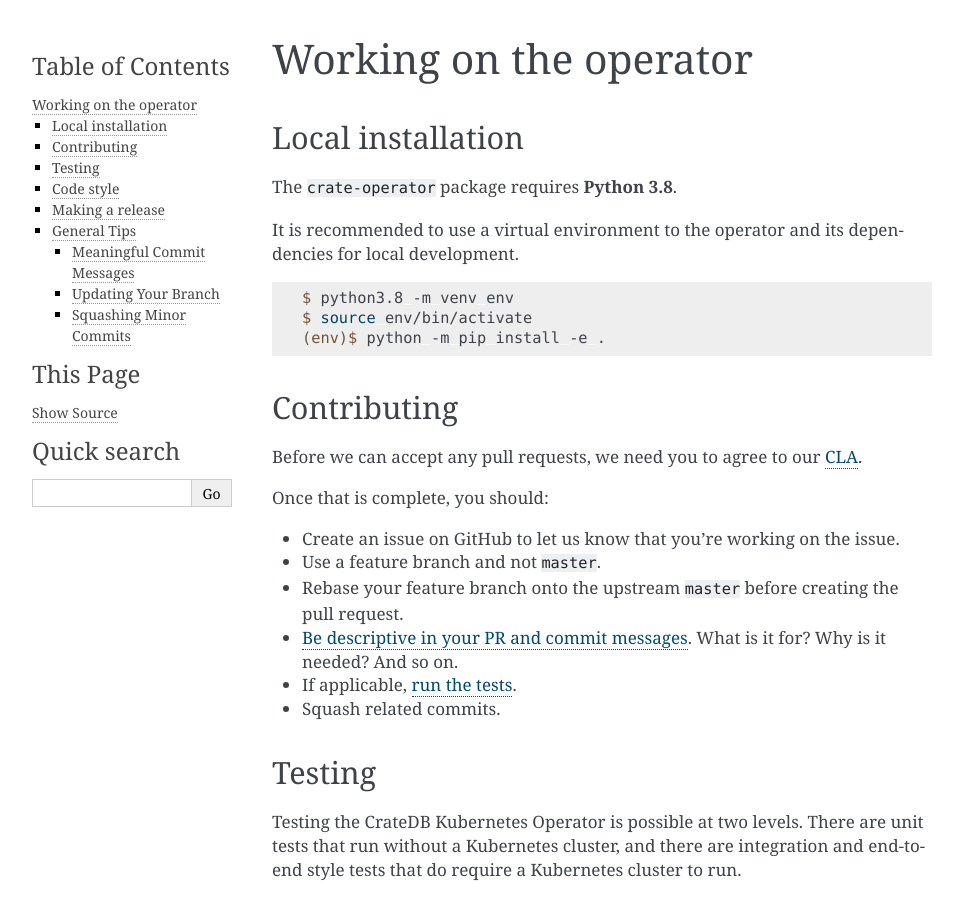
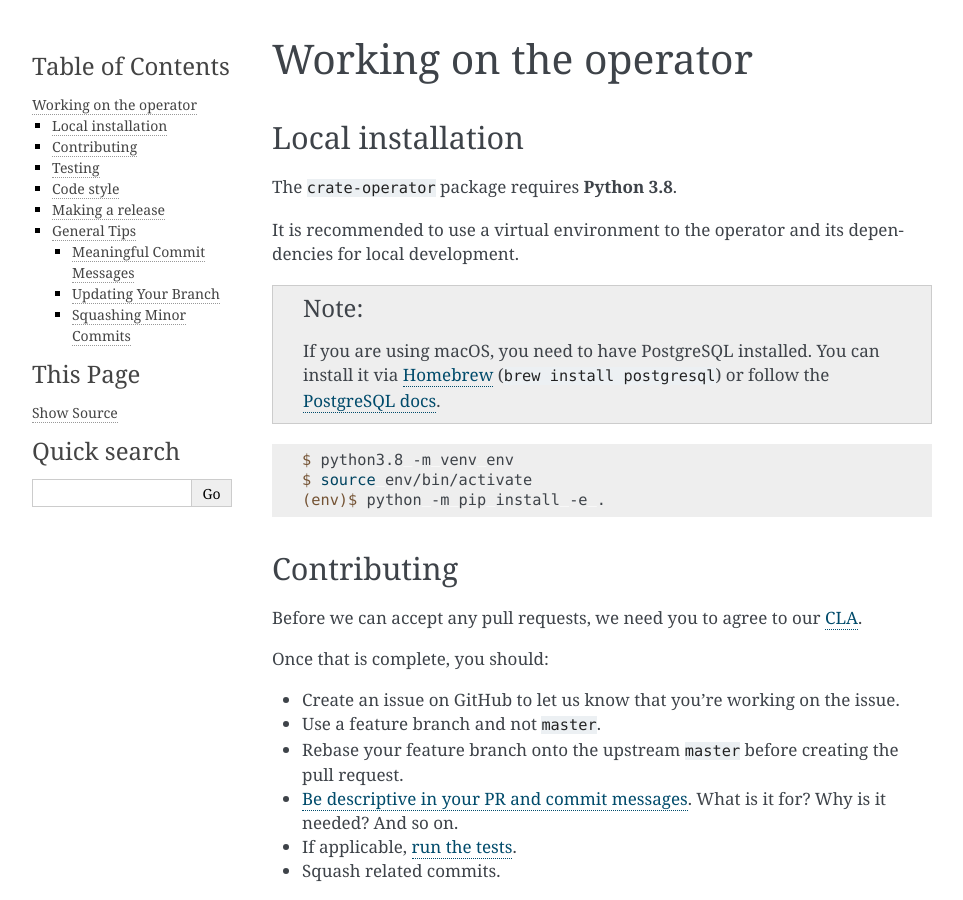
Before and after one commit to crate/crate-operator, a Sphinx documentation site: the page built from docs/source/development.rst, in a window 1280 px wide and 900 px high. Shown: the whole window, without its empty margins (148-1111 px from the left). Built offline with Sphinx 7.4.7, drawn with Linux system fonts in a browser that asks for light colours; pages that are not in the unit, such as notebooks, are missing from menus.

Commit message:
Update docs and readme
* Add note for macOS devs to the development guide.
* Add command to create the crate-operator namespace to the
  installation section of the readme.

```diff
--- a/README.rst
+++ b/README.rst
@@ -99,10 +99,12 @@ for ``CrateDB`` can be found in the ``deploy/`` folder and can be applied
    customresourcedefinition.apiextensions.k8s.io/cratedbs.cloud.crate.io created
 
 Once the CRD is installed, the operator itself can be deployed using a
-``Deployment``.
+``Deployment`` in the ``crate-operator`` namespace.
 
 .. code-block:: console
 
+   $ kubectl create namespace crate-operator
+   ...
    $ kubectl create -f deploy/rbac.yaml
    ...
    $ kubectl create -f deploy/deployment.yaml
--- a/docs/source/development.rst
+++ b/docs/source/development.rst
@@ -9,12 +9,17 @@ The ``crate-operator`` package requires **Python 3.8**.
 It is recommended to use a virtual environment to the operator and its
 dependencies for local development.
 
+.. note::
+
+   If you are using macOS, you need to have PostgreSQL installed. You can
+   install it via Homebrew_ (``brew install postgresql``) or follow the
+   `PostgreSQL docs`_.
+
 .. code-block:: console
 
    $ python3.8 -m venv env
    $ source env/bin/activate
    (env)$ python -m pip install -e .
-
 
 Contributing
 ------------
@@ -237,6 +242,8 @@ history) to your feature branch::
 
 See also: http://www.ericbmerritt.com/2011/09/21/commit-hygiene-and-git.html
 
+.. _Homebrew: https://brew.sh
+.. _PostgreSQL docs: https://postgresapp.com/
 .. _CLA: https://crate.io/community/contribute/agreements/
 .. _setuptools-scm: https://pypi.org/project/setuptools-scm/
 .. _Semantic Versioning: https://semver.org/
```
